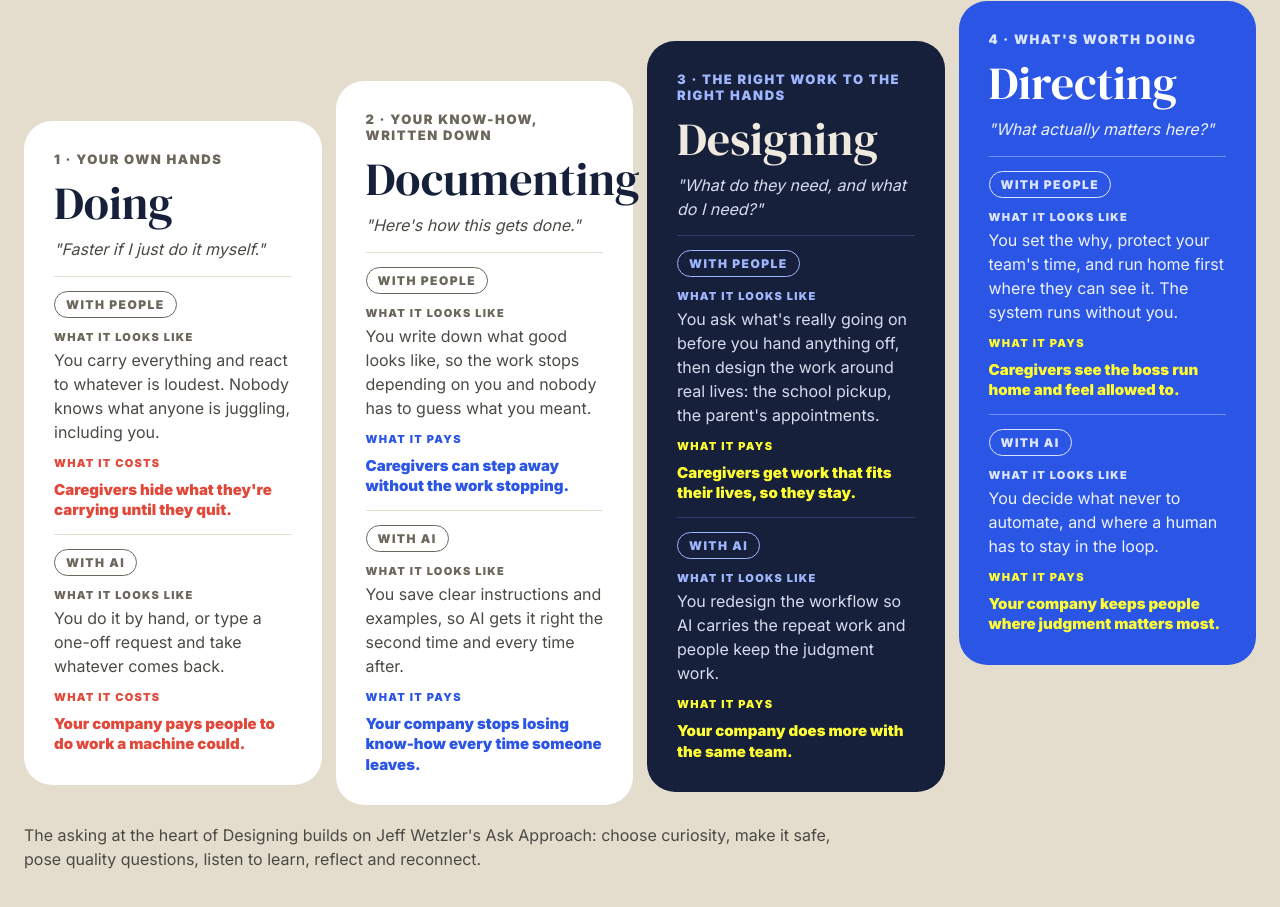
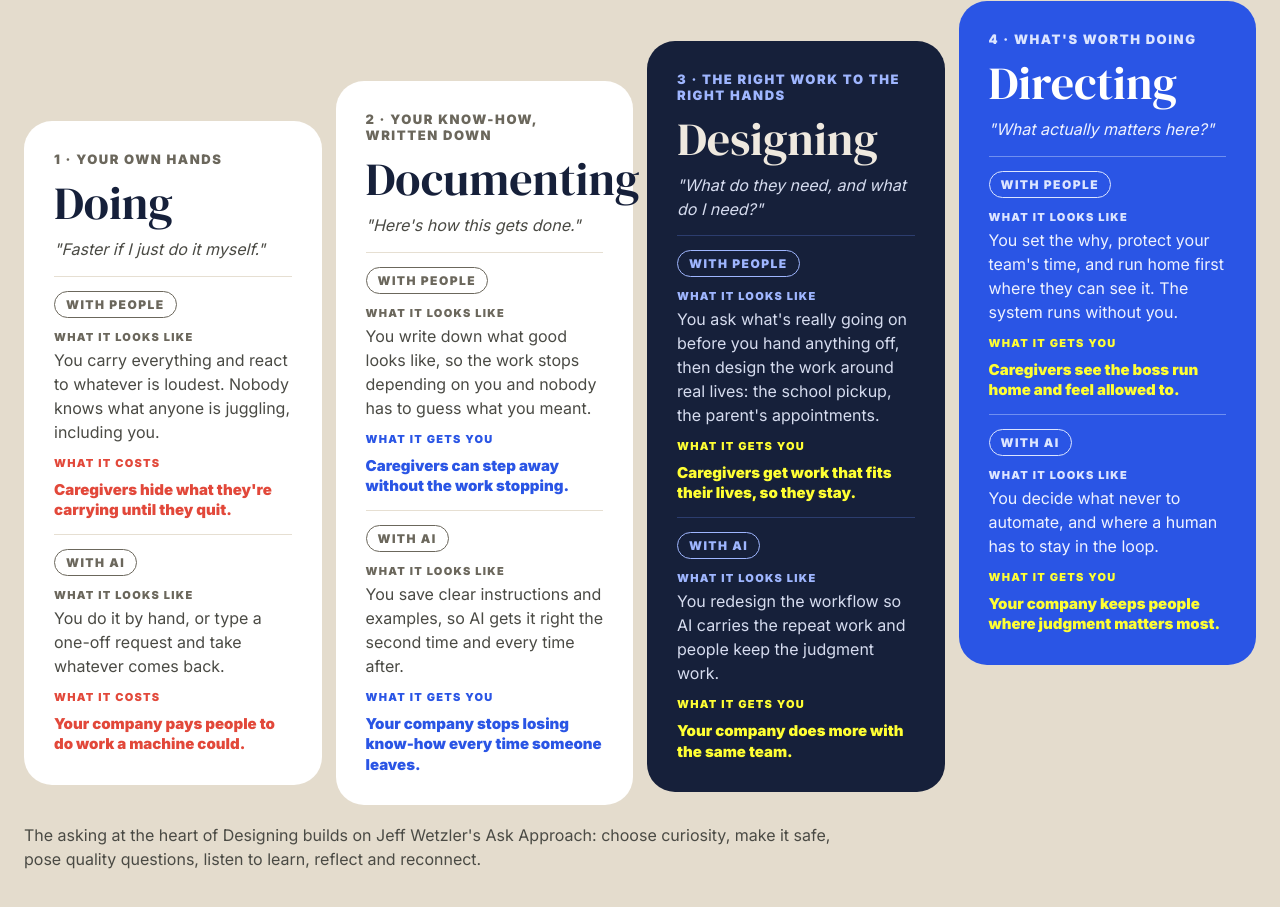
Before and after one commit to chaunceynartey/chaunceynartey-site, a plain HTML site: page speaking/index.html in a window 1280 px wide. Shown: the part 10211-11118 px from the top of the page. Drawn offline with Linux system fonts and the light colour scheme.

Commit message:
For Companies: 'What it pays' becomes 'What it gets you'
Co-Authored-By: Claude Opus 5.5 <noreply@anthropic.com>
Claude-Session: https://claude.ai/code/session_01QyPfgjfEC59gJDqyBHybk5

```diff
--- a/speaking/index.html
+++ b/speaking/index.html
@@ -241,7 +241,7 @@ sup{font-size:0.3em;vertical-align:super;font-family:"Inter",sans-serif;font-wei
             <p style="font-size: 15px; font-weight: 900; letter-spacing: 0.14em; color: #16203a;">THE 4 LEADERSHIP MINDSETS</p>
             <p style="font-family: 'DM Serif Display', Georgia, serif; font-size: clamp(32px, 3.6vw, 52px); line-height: 1.02; max-width: 26ch;">Four ways to lead.</p>
           </div>
-          <p style="font-size: 17px; line-height: 1.5; color: #4a4a44; max-width: 44ch;">Each card shows a mindset two ways, with your people and with AI: what it looks like, and what it costs or pays. Most managers are stuck at Doing with both. The jump to Designing starts with two questions: <b>What do they need? What do I need?</b></p>
+          <p style="font-size: 17px; line-height: 1.5; color: #4a4a44; max-width: 44ch;">Each card shows a mindset two ways, with your people and with AI: what it looks like, and what it costs you or gets you. Most managers are stuck at Doing with both. The jump to Designing starts with two questions: <b>What do they need? What do I need?</b></p>
         </div>
         <div style="display: grid; grid-template-columns: repeat(auto-fit, minmax(260px, 1fr)); gap: 14px; align-items: start;">
         <div style="background: #ffffff; color: #16203a; border-radius: 28px; padding: 30px; display: flex; flex-direction: column; gap: 14px; margin-top: 120px;">
@@ -255,22 +255,22 @@ sup{font-size:0.3em;vertical-align:super;font-family:"Inter",sans-serif;font-wei
           <p style="font-size: 13px; font-weight: 900; letter-spacing: 0.12em; color: #6b675c;">2 · YOUR KNOW-HOW, WRITTEN DOWN</p>
           <p style="font-family: 'DM Serif Display', Georgia, serif; font-size: 46px; line-height: 0.95;">Documenting</p>
           <p style="font-size: 16px; line-height: 1.45; font-style: italic; color: #4a4a44;">"Here's how this gets done."</p>
-          <div style="display: flex; flex-direction: column; gap: 4px; border-top: 1px solid #e6dfd2; padding-top: 14px;"><span style="align-self: flex-start; font-size: 12px; font-weight: 900; letter-spacing: 0.12em; text-transform: uppercase; padding: 5px 11px; border-radius: 999px; border: 1.5px solid #6b675c; color: #6b675c;">With People</span><p style="font-size: 11px; font-weight: 900; letter-spacing: 0.12em; text-transform: uppercase; color: #6b675c; margin-top: 8px;">What it looks like</p><p style="font-size: 16px; line-height: 1.5; color: #4a4a44;">You write down what good looks like, so the work stops depending on you and nobody has to guess what you meant.</p><p style="font-size: 11px; font-weight: 900; letter-spacing: 0.12em; text-transform: uppercase; color: #2a55e5; margin-top: 8px;">What it pays</p><p style="font-size: 15px; line-height: 1.35; font-weight: 900; color: #2a55e5; margin-top: 6px;">Caregivers can step away without the work stopping.</p></div>
-          <div style="display: flex; flex-direction: column; gap: 4px; border-top: 1px solid #e6dfd2; padding-top: 14px;"><span style="align-self: flex-start; font-size: 12px; font-weight: 900; letter-spacing: 0.12em; text-transform: uppercase; padding: 5px 11px; border-radius: 999px; border: 1.5px solid #6b675c; color: #6b675c;">With AI</span><p style="font-size: 11px; font-weight: 900; letter-spacing: 0.12em; text-transform: uppercase; color: #6b675c; margin-top: 8px;">What it looks like</p><p style="font-size: 16px; line-height: 1.5; color: #4a4a44;">You save clear instructions and examples, so AI gets it right the second time and every time after.</p><p style="font-size: 11px; font-weight: 900; letter-spacing: 0.12em; text-transform: uppercase; color: #2a55e5; margin-top: 8px;">What it pays</p><p style="font-size: 15px; line-height: 1.35; font-weight: 900; color: #2a55e5; margin-top: 6px;">Your company stops losing know-how every time someone leaves.</p></div>
+          <div style="display: flex; flex-direction: column; gap: 4px; border-top: 1px solid #e6dfd2; padding-top: 14px;"><span style="align-self: flex-start; font-size: 12px; font-weight: 900; letter-spacing: 0.12em; text-transform: uppercase; padding: 5px 11px; border-radius: 999px; border: 1.5px solid #6b675c; color: #6b675c;">With People</span><p style="font-size: 11px; font-weight: 900; letter-spacing: 0.12em; text-transform: uppercase; color: #6b675c; margin-top: 8px;">What it looks like</p><p style="font-size: 16px; line-height: 1.5; color: #4a4a44;">You write down what good looks like, so the work stops depending on you and nobody has to guess what you meant.</p><p style="font-size: 11px; font-weight: 900; letter-spacing: 0.12em; text-transform: uppercase; color: #2a55e5; margin-top: 8px;">What it gets you</p><p style="font-size: 15px; line-height: 1.35; font-weight: 900; color: #2a55e5; margin-top: 6px;">Caregivers can step away without the work stopping.</p></div>
+          <div style="display: flex; flex-direction: column; gap: 4px; border-top: 1px solid #e6dfd2; padding-top: 14px;"><span style="align-self: flex-start; font-size: 12px; font-weight: 900; letter-spacing: 0.12em; text-transform: uppercase; padding: 5px 11px; border-radius: 999px; border: 1.5px solid #6b675c; color: #6b675c;">With AI</span><p style="font-size: 11px; font-weight: 900; letter-spacing: 0.12em; text-transform: uppercase; color: #6b675c; margin-top: 8px;">What it looks like</p><p style="font-size: 16px; line-height: 1.5; color: #4a4a44;">You save clear instructions and examples, so AI gets it right the second time and every time after.</p><p style="font-size: 11px; font-weight: 900; letter-spacing: 0.12em; text-transform: uppercase; color: #2a55e5; margin-top: 8px;">What it gets you</p><p style="font-size: 15px; line-height: 1.35; font-weight: 900; color: #2a55e5; margin-top: 6px;">Your company stops losing know-how every time someone leaves.</p></div>
         </div>
         <div style="background: #16203a; color: #efe9df; border-radius: 28px; padding: 30px; display: flex; flex-direction: column; gap: 14px; margin-top: 40px;">
           <p style="font-size: 13px; font-weight: 900; letter-spacing: 0.12em; color: #9fb6ff;">3 · THE RIGHT WORK TO THE RIGHT HANDS</p>
           <p style="font-family: 'DM Serif Display', Georgia, serif; font-size: 46px; line-height: 0.95;">Designing</p>
           <p style="font-size: 16px; line-height: 1.45; font-style: italic; color: #d6dcef;">"What do they need, and what do I need?"</p>
-          <div style="display: flex; flex-direction: column; gap: 4px; border-top: 1px solid #2c3d6e; padding-top: 14px;"><span style="align-self: flex-start; font-size: 12px; font-weight: 900; letter-spacing: 0.12em; text-transform: uppercase; padding: 5px 11px; border-radius: 999px; border: 1.5px solid #9fb6ff; color: #9fb6ff;">With People</span><p style="font-size: 11px; font-weight: 900; letter-spacing: 0.12em; text-transform: uppercase; color: #9fb6ff; margin-top: 8px;">What it looks like</p><p style="font-size: 16px; line-height: 1.5; color: #d6dcef;">You ask what's really going on before you hand anything off, then design the work around real lives: the school pickup, the parent's appointments.</p><p style="font-size: 11px; font-weight: 900; letter-spacing: 0.12em; text-transform: uppercase; color: #ffff33; margin-top: 8px;">What it pays</p><p style="font-size: 15px; line-height: 1.35; font-weight: 900; color: #ffff33; margin-top: 6px;">Caregivers get work that fits their lives, so they stay.</p></div>
-          <div style="display: flex; flex-direction: column; gap: 4px; border-top: 1px solid #2c3d6e; padding-top: 14px;"><span style="align-self: flex-start; font-size: 12px; font-weight: 900; letter-spacing: 0.12em; text-transform: uppercase; padding: 5px 11px; border-radius: 999px; border: 1.5px solid #9fb6ff; color: #9fb6ff;">With AI</span><p style="font-size: 11px; font-weight: 900; letter-spacing: 0.12em; text-transform: uppercase; color: #9fb6ff; margin-top: 8px;">What it looks like</p><p style="font-size: 16px; line-height: 1.5; color: #d6dcef;">You redesign the workflow so AI carries the repeat work and people keep the judgment work.</p><p style="font-size: 11px; font-weight: 900; letter-spacing: 0.12em; text-transform: uppercase; color: #ffff33; margin-top: 8px;">What it pays</p><p style="font-size: 15px; line-height: 1.35; font-weight: 900; color: #ffff33; margin-top: 6px;">Your company does more with the same team.</p></div>
+          <div style="display: flex; flex-direction: column; gap: 4px; border-top: 1px solid #2c3d6e; padding-top: 14px;"><span style="align-self: flex-start; font-size: 12px; font-weight: 900; letter-spacing: 0.12em; text-transform: uppercase; padding: 5px 11px; border-radius: 999px; border: 1.5px solid #9fb6ff; color: #9fb6ff;">With People</span><p style="font-size: 11px; font-weight: 900; letter-spacing: 0.12em; text-transform: uppercase; color: #9fb6ff; margin-top: 8px;">What it looks like</p><p style="font-size: 16px; line-height: 1.5; color: #d6dcef;">You ask what's really going on before you hand anything off, then design the work around real lives: the school pickup, the parent's appointments.</p><p style="font-size: 11px; font-weight: 900; letter-spacing: 0.12em; text-transform: uppercase; color: #ffff33; margin-top: 8px;">What it gets you</p><p style="font-size: 15px; line-height: 1.35; font-weight: 900; color: #ffff33; margin-top: 6px;">Caregivers get work that fits their lives, so they stay.</p></div>
+          <div style="display: flex; flex-direction: column; gap: 4px; border-top: 1px solid #2c3d6e; padding-top: 14px;"><span style="align-self: flex-start; font-size: 12px; font-weight: 900; letter-spacing: 0.12em; text-transform: uppercase; padding: 5px 11px; border-radius: 999px; border: 1.5px solid #9fb6ff; color: #9fb6ff;">With AI</span><p style="font-size: 11px; font-weight: 900; letter-spacing: 0.12em; text-transform: uppercase; color: #9fb6ff; margin-top: 8px;">What it looks like</p><p style="font-size: 16px; line-height: 1.5; color: #d6dcef;">You redesign the workflow so AI carries the repeat work and people keep the judgment work.</p><p style="font-size: 11px; font-weight: 900; letter-spacing: 0.12em; text-transform: uppercase; color: #ffff33; margin-top: 8px;">What it gets you</p><p style="font-size: 15px; line-height: 1.35; font-weight: 900; color: #ffff33; margin-top: 6px;">Your company does more with the same team.</p></div>
         </div>
         <div style="background: #2a55e5; color: #ffffff; border-radius: 28px; padding: 30px; display: flex; flex-direction: column; gap: 14px; margin-top: 0px;">
           <p style="font-size: 13px; font-weight: 900; letter-spacing: 0.12em; color: #dce5ff;">4 · WHAT'S WORTH DOING</p>
           <p style="font-family: 'DM Serif Display', Georgia, serif; font-size: 46px; line-height: 0.95;">Directing</p>
           <p style="font-size: 16px; line-height: 1.45; font-style: italic; color: #eef2ff;">"What actually matters here?"</p>
-          <div style="display: flex; flex-direction: column; gap: 4px; border-top: 1px solid #6f8ff0; padding-top: 14px;"><span style="align-self: flex-start; font-size: 12px; font-weight: 900; letter-spacing: 0.12em; text-transform: uppercase; padding: 5px 11px; border-radius: 999px; border: 1.5px solid #dce5ff; color: #dce5ff;">With People</span><p style="font-size: 11px; font-weight: 900; letter-spacing: 0.12em; text-transform: uppercase; color: #dce5ff; margin-top: 8px;">What it looks like</p><p style="font-size: 16px; line-height: 1.5; color: #eef2ff;">You set the why, protect your team's time, and run home first where they can see it. The system runs without you.</p><p style="font-size: 11px; font-weight: 900; letter-spacing: 0.12em; text-transform: uppercase; color: #ffff33; margin-top: 8px;">What it pays</p><p style="font-size: 15px; line-height: 1.35; font-weight: 900; color: #ffff33; margin-top: 6px;">Caregivers see the boss run home and feel allowed to.</p></div>
-          <div style="display: flex; flex-direction: column; gap: 4px; border-top: 1px solid #6f8ff0; padding-top: 14px;"><span style="align-self: flex-start; font-size: 12px; font-weight: 900; letter-spacing: 0.12em; text-transform: uppercase; padding: 5px 11px; border-radius: 999px; border: 1.5px solid #dce5ff; color: #dce5ff;">With AI</span><p style="font-size: 11px; font-weight: 900; letter-spacing: 0.12em; text-transform: uppercase; color: #dce5ff; margin-top: 8px;">What it looks like</p><p style="font-size: 16px; line-height: 1.5; color: #eef2ff;">You decide what never to automate, and where a human has to stay in the loop.</p><p style="font-size: 11px; font-weight: 900; letter-spacing: 0.12em; text-transform: uppercase; color: #ffff33; margin-top: 8px;">What it pays</p><p style="font-size: 15px; line-height: 1.35; font-weight: 900; color: #ffff33; margin-top: 6px;">Your company keeps people where judgment matters most.</p></div>
+          <div style="display: flex; flex-direction: column; gap: 4px; border-top: 1px solid #6f8ff0; padding-top: 14px;"><span style="align-self: flex-start; font-size: 12px; font-weight: 900; letter-spacing: 0.12em; text-transform: uppercase; padding: 5px 11px; border-radius: 999px; border: 1.5px solid #dce5ff; color: #dce5ff;">With People</span><p style="font-size: 11px; font-weight: 900; letter-spacing: 0.12em; text-transform: uppercase; color: #dce5ff; margin-top: 8px;">What it looks like</p><p style="font-size: 16px; line-height: 1.5; color: #eef2ff;">You set the why, protect your team's time, and run home first where they can see it. The system runs without you.</p><p style="font-size: 11px; font-weight: 900; letter-spacing: 0.12em; text-transform: uppercase; color: #ffff33; margin-top: 8px;">What it gets you</p><p style="font-size: 15px; line-height: 1.35; font-weight: 900; color: #ffff33; margin-top: 6px;">Caregivers see the boss run home and feel allowed to.</p></div>
+          <div style="display: flex; flex-direction: column; gap: 4px; border-top: 1px solid #6f8ff0; padding-top: 14px;"><span style="align-self: flex-start; font-size: 12px; font-weight: 900; letter-spacing: 0.12em; text-transform: uppercase; padding: 5px 11px; border-radius: 999px; border: 1.5px solid #dce5ff; color: #dce5ff;">With AI</span><p style="font-size: 11px; font-weight: 900; letter-spacing: 0.12em; text-transform: uppercase; color: #dce5ff; margin-top: 8px;">What it looks like</p><p style="font-size: 16px; line-height: 1.5; color: #eef2ff;">You decide what never to automate, and where a human has to stay in the loop.</p><p style="font-size: 11px; font-weight: 900; letter-spacing: 0.12em; text-transform: uppercase; color: #ffff33; margin-top: 8px;">What it gets you</p><p style="font-size: 15px; line-height: 1.35; font-weight: 900; color: #ffff33; margin-top: 6px;">Your company keeps people where judgment matters most.</p></div>
         </div>
         </div>
         <p style="font-size: 16px; line-height: 1.5; color: #4a4a44; max-width: 80ch;">The asking at the heart of Designing builds on Jeff Wetzler's Ask Approach: choose curiosity, make it safe, pose quality questions, listen to learn, reflect and reconnect.</p>
```
